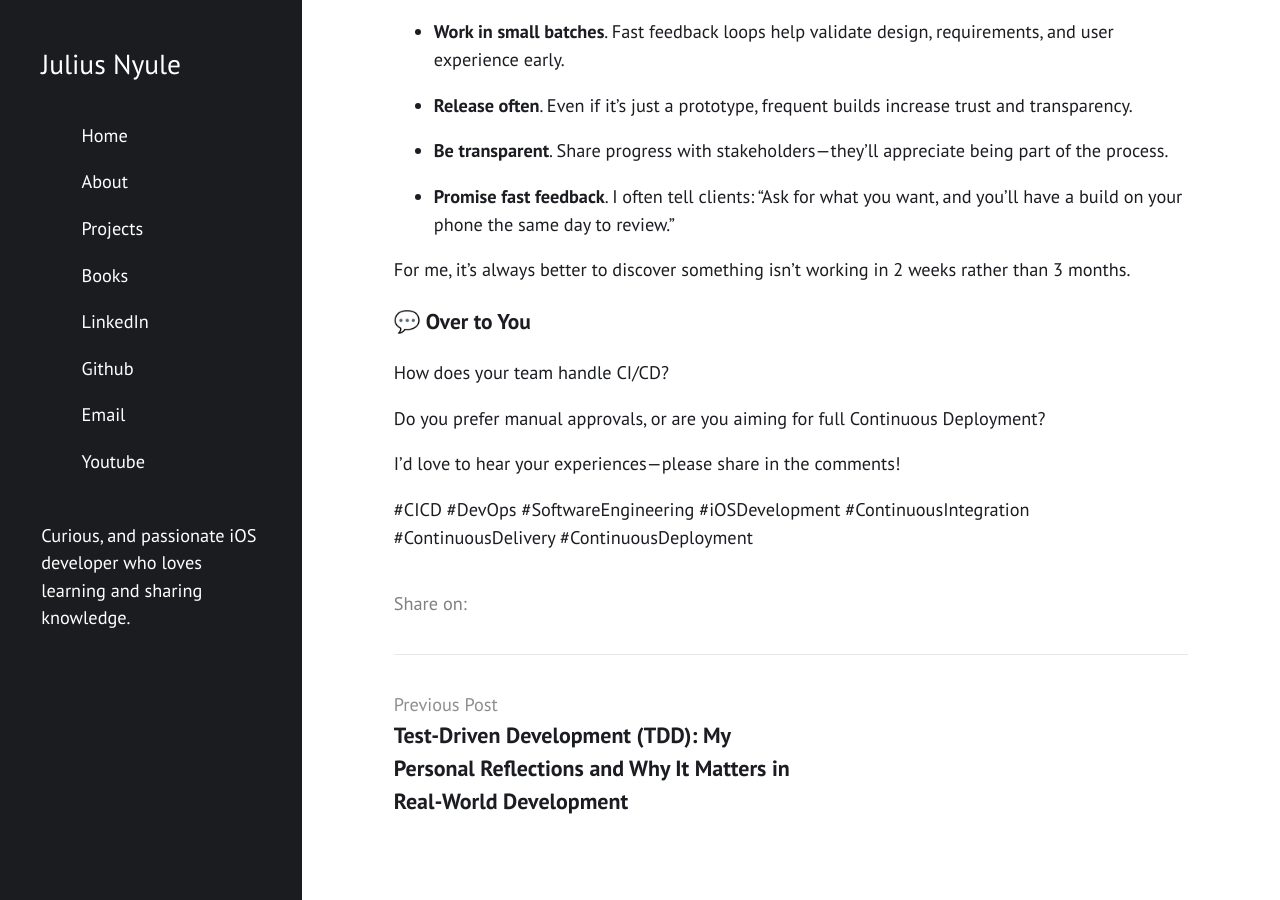
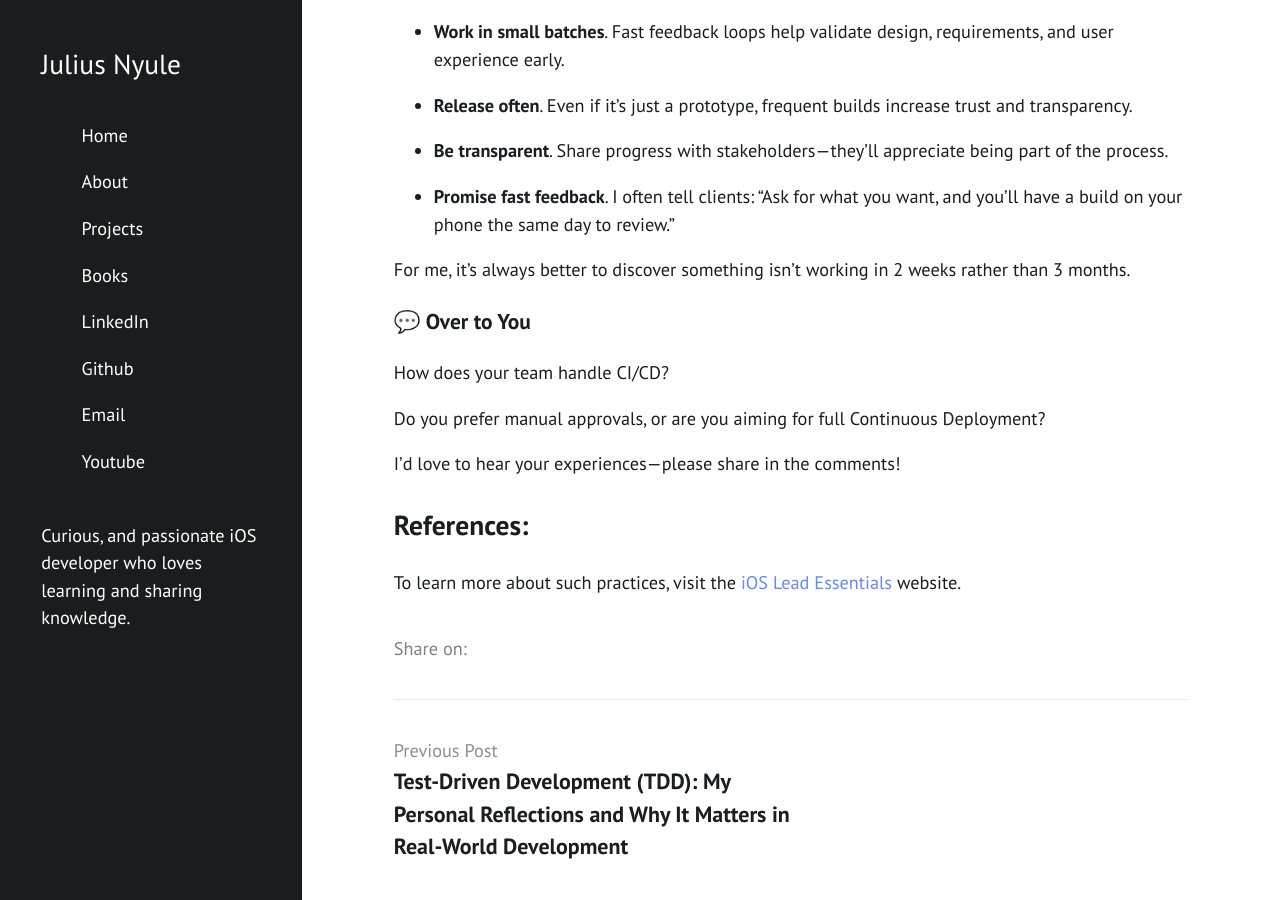
Before and after one commit to gtsofa/gtsofa.github.io, a Jekyll site: the page built from _posts/2025-08-30-why-ci-cd-are-essential-for-software-teams-and-the-business.md, in a window 1280 px wide and 900 px high, scrolled down 1966 px. Built offline with Jekyll 4.4.1, drawn with Linux system fonts in a browser that asks for light colours; nearby versions of some CDN libraries; library files that are not in the unit come from our copies.

Commit message:
add a reference

```diff
--- a/_posts/2025-08-30-why-ci-cd-are-essential-for-software-teams-and-the-business.md
+++ b/_posts/2025-08-30-why-ci-cd-are-essential-for-software-teams-and-the-business.md
@@ -76,4 +76,5 @@ Do you prefer manual approvals, or are you aiming for full Continuous Deployment
 
 I’d love to hear your experiences—please share in the comments!
 
-#CICD #DevOps #SoftwareEngineering #iOSDevelopment #ContinuousIntegration #ContinuousDelivery #ContinuousDeployment
+# References:
+To learn more about such practices, visit the [iOS Lead Essentials](https://www.essentialdeveloper.com/) website.
```
Also changed, not shown: 1 other file.
